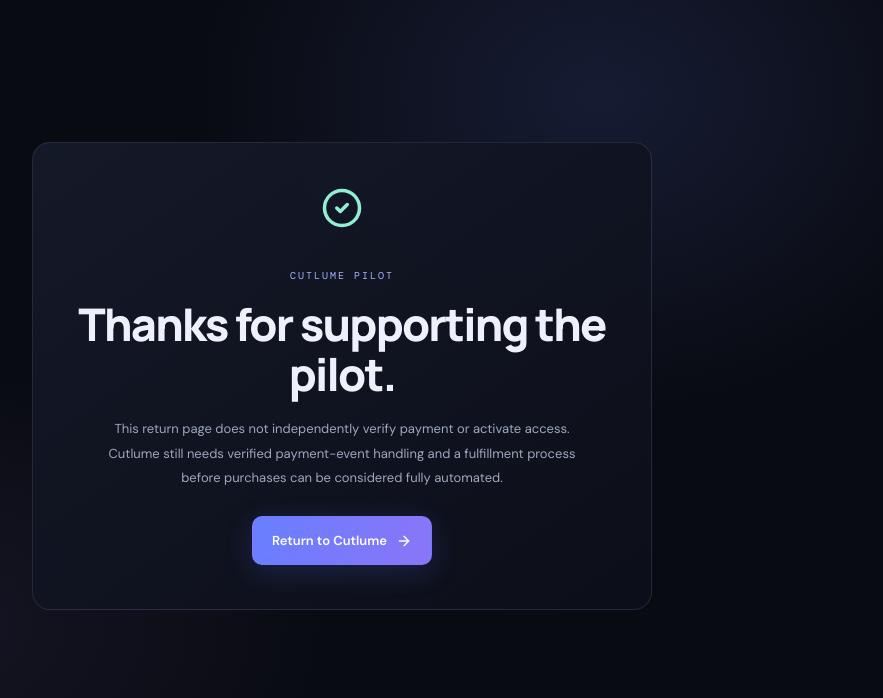
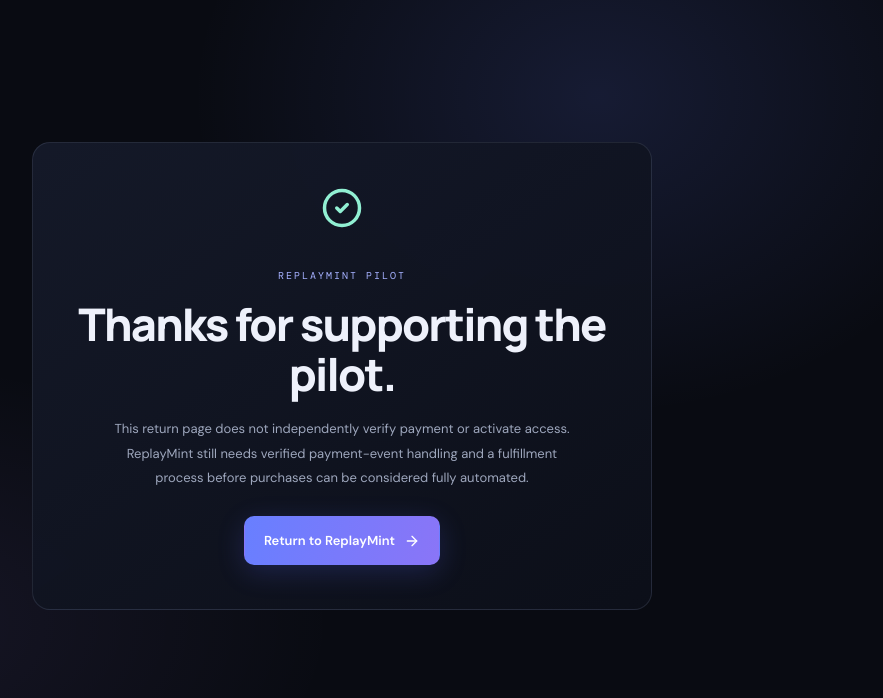
Before and after one commit to arhan1-hub/Cutlume, a Next.js app: page /checkout/success in a window 1280 px wide. Shown: the top 698 px of the page, without its empty margins (298-1181 px from the left). Built offline with nearby package versions, Linux system fonts and the light colour scheme.

Commit message:
Rename product branding to ReplayMint (part 1)

```diff
--- a/app/checkout/success/page.tsx
+++ b/app/checkout/success/page.tsx
@@ -8,10 +8,10 @@
     <main className="pricing-root">
       <section className="checkout-result">
         <CheckCircle2 className="checkout-result-icon" size={42} />
-        <p className="pricing-eyebrow">Cutlume pilot</p>
+        <p className="pricing-eyebrow">ReplayMint pilot</p>
         <h1>Thanks for supporting the pilot.</h1>
-        <p>This return page does not independently verify payment or activate access. Cutlume still needs verified payment-event handling and a fulfillment process before purchases can be considered fully automated.</p>
-        <Link href="/" className="button button-primary button-large">Return to Cutlume <ArrowRight size={16} /></Link>
+        <p>This return page does not independently verify payment or activate access. ReplayMint still needs verified payment-event handling and a fulfillment process before purchases can be considered fully automated.</p>
+        <Link href="/" className="button button-primary button-large">Return to ReplayMint <ArrowRight size={16} /></Link>
       </section>
     </main>
   );
--- a/app/layout.tsx
+++ b/app/layout.tsx
@@ -2,10 +2,10 @@
 import "./globals.css";
 
 export const metadata: Metadata = {
-  title: "Cutlume — Replay product demos after UI changes",
+  title: "ReplayMint — Replay product demos after UI changes",
   description:
     "Record a product workflow once, replay it after UI changes, and create a captioned, branded demo video. Early prototype: verify compatibility with your app before relying on it.",
-  applicationName: "Cutlume",
+  applicationName: "ReplayMint",
 };
 
 export const viewport: Viewport = {
--- a/app/page.tsx
+++ b/app/page.tsx
@@ -259,7 +259,7 @@
       <div className="ambient ambient-one" />
       <div className="ambient ambient-two" />
       <header className="topbar">
-        <button className="brand" onClick={resetProject} aria-label="Cutlume home">
+        <button className="brand" onClick={resetProject} aria-label="ReplayMint home">
           <span className="brand-mark"><Clapperboard size={19} strokeWidth={2.2} /></span>
           <span>cutlume<span className="brand-period">.</span></span>
         </button>
@@ -347,7 +347,7 @@
 
           <section id="principles" className="manifesto">
             <div className="manifesto-symbol"><Layers3 size={23} /></div>
-            <div className="manifesto-copy"><div className="eyebrow">OUR PRODUCT PRINCIPLE</div><h2>Useful first.<br /><span className="gradient-text">Polished second.</span></h2><p>Cutlume should save founders repeat work, not create another editing chore. Keep workflows inspectable, report failures honestly, and only share a video after the real app replay succeeds.</p></div>
+            <div className="manifesto-copy"><div className="eyebrow">OUR PRODUCT PRINCIPLE</div><h2>Useful first.<br /><span className="gradient-text">Polished second.</span></h2><p>ReplayMint should save founders repeat work, not create another editing chore. Keep workflows inspectable, report failures honestly, and only share a video after the real app replay succeeds.</p></div>
             <div className="manifesto-side"><span>01 — REPEATABLE FLOWS</span><span>02 — VISIBLE FAILURES</span><span>03 — MP4 WHEN VERIFIED</span></div>
           </section>
 
@@ -390,7 +390,7 @@
         </section>
       )}
 
-      {showFeedback && <div className="modal-backdrop" role="presentation" onClick={() => setShowFeedback(false)}><div className="feedback-modal" role="dialog" aria-modal="true" aria-labelledby="feedback-title" onClick={(event) => event.stopPropagation()}><button className="modal-close" onClick={() => setShowFeedback(false)} aria-label="Close feedback"><X size={18} /></button><div className="eyebrow">HELP SHAPE CUTLUME</div><h2 id="feedback-title">What should we make better?</h2><p>This early build doesn't send feedback to a server. You can copy your notes and share them with the maker.</p><textarea className="text-input text-area feedback-area" rows={4} value={feedback} onChange={(event) => setFeedback(event.target.value)} placeholder="What felt useful, confusing, or missing?" /><button className="button button-primary full-width" onClick={() => { const text = `Cutlume feedback\n\n${feedback}`; navigator.clipboard?.writeText(text).then(() => window.alert("Feedback copied. Share it with the maker!")).catch(() => window.alert(text)); setShowFeedback(false); }}>Copy feedback <ArrowUpRight size={15} /></button></div></div>}
+      {showFeedback && <div className="modal-backdrop" role="presentation" onClick={() => setShowFeedback(false)}><div className="feedback-modal" role="dialog" aria-modal="true" aria-labelledby="feedback-title" onClick={(event) => event.stopPropagation()}><button className="modal-close" onClick={() => setShowFeedback(false)} aria-label="Close feedback"><X size={18} /></button><div className="eyebrow">HELP SHAPE CUTLUME</div><h2 id="feedback-title">What should we make better?</h2><p>This early build doesn't send feedback to a server. You can copy your notes and share them with the maker.</p><textarea className="text-input text-area feedback-area" rows={4} value={feedback} onChange={(event) => setFeedback(event.target.value)} placeholder="What felt useful, confusing, or missing?" /><button className="button button-primary full-width" onClick={() => { const text = `ReplayMint feedback\n\n${feedback}`; navigator.clipboard?.writeText(text).then(() => window.alert("Feedback copied. Share it with the maker!")).catch(() => window.alert(text)); setShowFeedback(false); }}>Copy feedback <ArrowUpRight size={15} /></button></div></div>}
     </main>
   );
 }
--- a/app/pricing/page.tsx
+++ b/app/pricing/page.tsx
@@ -28,7 +28,7 @@
   return (
     <main className="pricing-root">
       <div className="pricing-shell">
-        <Link href="/" className="pricing-back"><ArrowLeft size={16} /> Back to Cutlume</Link>
+        <Link href="/" className="pricing-back"><ArrowLeft size={16} /> Back to ReplayMint</Link>
         <header className="pricing-heading">
           <p className="pricing-eyebrow">Founding pilot</p>
           <h1>Keep your demo <span>in sync.</span></h1>
@@ -42,7 +42,7 @@
           {error && <p role="alert" className="pricing-error">{error}</p>}
           <div className="pricing-trust"><span><LockKeyhole size={13} /> Payment details handled by Stripe</span><span><ShieldCheck size={13} /> No charge until checkout confirms</span></div>
         </section>
-        <p className="pricing-disclaimer">Cutlume is an early-stage product. App compatibility varies and must be checked before purchase; this pilot is a guided test, not a promise that every third-party app can be replayed automatically.</p>
+        <p className="pricing-disclaimer">ReplayMint is an early-stage product. App compatibility varies and must be checked before purchase; this pilot is a guided test, not a promise that every third-party app can be replayed automatically.</p>
       </div>
     </main>
   );
```
Also changed, not shown: 1 other file (tests, documents, lock files or other folders).
